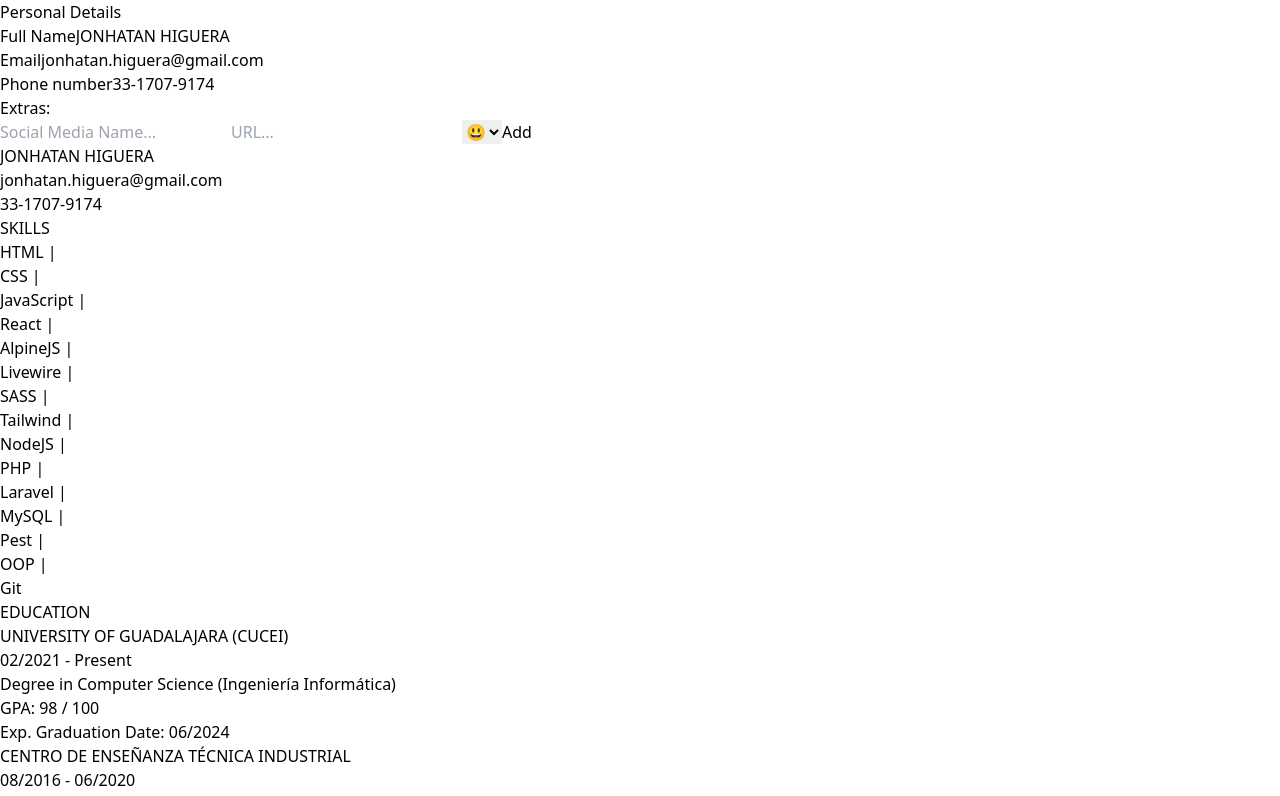
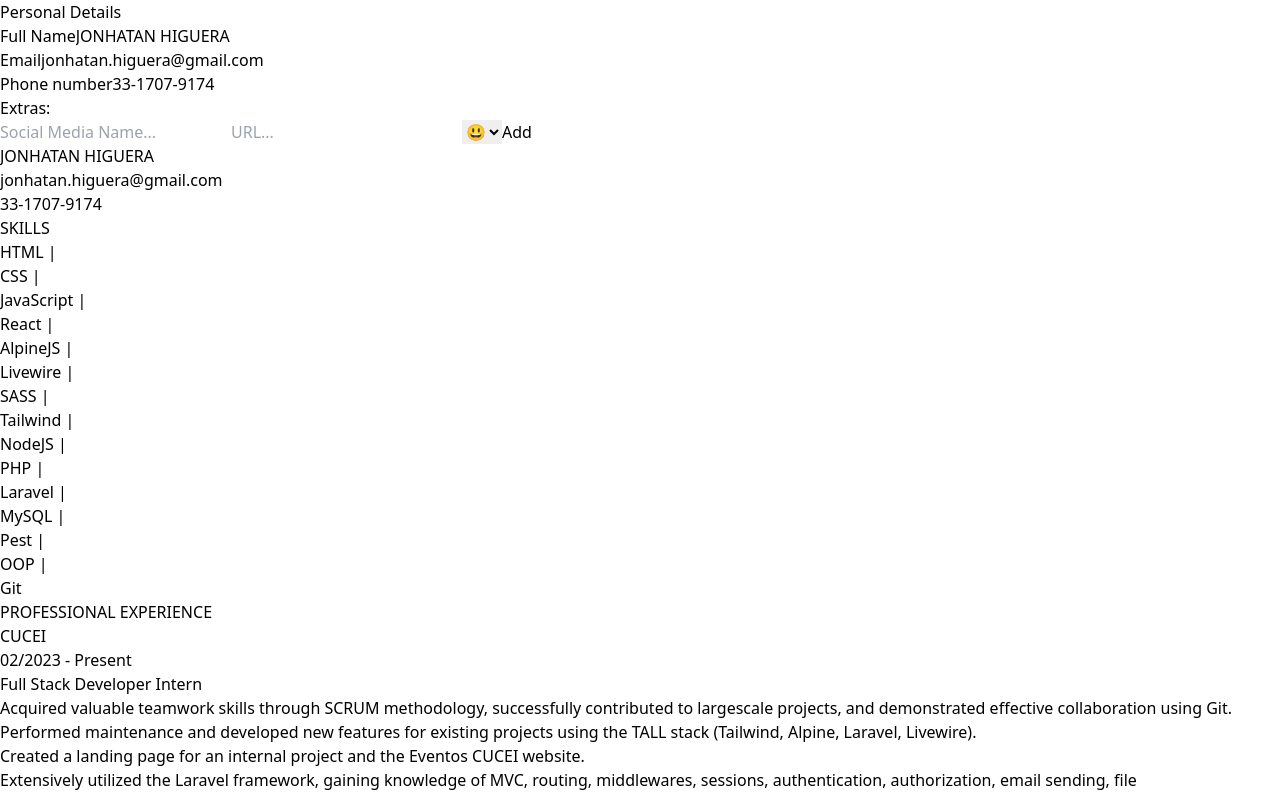
Before and after one commit to jonhatanh/cv-builder-application, a React (Vite) app: page / in a window 1280 px wide. Shown: the top 796 px of the page. Built offline with nearby package versions, Linux system fonts and the light colour scheme.

Commit message:
Update CVSection and enable links in bullets

```diff
--- a/src/App.jsx
+++ b/src/App.jsx
@@ -29,6 +29,23 @@ function App() {
       bullets: ["GPA: 92 / 100"],
     },
   ]);
+
+  const [experience, setExperience] = useState([
+    {
+      id: crypto.randomUUID(),
+      title: "CUCEI",
+      subtitle: "Full Stack Developer Intern",
+      date: "02/2023 - Present",
+      description:
+        "Acquired valuable teamwork skills through SCRUM methodology, successfully contributed to largescale projects, and demonstrated effective collaboration using Git.",
+      bullets: [
+        `Performed maintenance and developed new features for existing projects using the TALL stack (Tailwind, Alpine, Laravel, Livewire).`,
+        `Created a landing page for an internal project and the [Eventos CUCEI](https://eventos.cucei.udg.mx/) website.`,
+        `Extensively utilized the Laravel framework, gaining knowledge of MVC, routing, middlewares, sessions, authentication, authorization, email sending, file storage,migrations, seeders, Eloquent ORM, factories, and testing.`,
+        `Implemented feature tests in existing projects to ensure the proper functionality of routes and components.`,
+      ],
+    },
+  ]);
   const [skills, setSkills] = useState([
     "HTML ",
     "CSS ",
@@ -58,7 +75,12 @@ function App() {
         data={personalDetails}
         handleChange={handlePersonalDetails}
       ></PersonalDetails>
-      <CVPreview personalDetails={personalDetails} education={education} skills={skills}></CVPreview>
+      <CVPreview
+        personalDetails={personalDetails}
+        education={education}
+        experience={experience}
+        skills={skills}
+      ></CVPreview>
     </div>
   );
 }
--- a/src/components/CVPreview.jsx
+++ b/src/components/CVPreview.jsx
@@ -1,6 +1,6 @@
 import CVSection from "./CVSection";
 
-function CVPreview({ personalDetails, education, skills }) {
+function CVPreview({ personalDetails, education, experience, skills }) {
 
   const skillsList = skills.map((skill, index)=> {
           if(index === skills.length - 1) {
@@ -15,7 +15,7 @@ function CVPreview({ personalDetails, education, skills }) {
         })
 
   return (
-    <div className="flex flex-col gap-3 border-2 border-slate-400">
+    <div className="flex flex-col gap-3 border-2 border-slate-400 max-w-[700px]">
       <div>
         <h3 className="text-center text-3xl font-bold mb-1">{personalDetails.name}</h3>
         <div className="flex justify-center gap-3 mb-3">
@@ -30,6 +30,7 @@ function CVPreview({ personalDetails, education, skills }) {
         {skillsList}
         </ul>
       </div>
+      <CVSection title="PROFESSIONAL EXPERIENCE" sectionData={experience}></CVSection>
       <CVSection title="EDUCATION" sectionData={education}></CVSection>
 
     </div>
--- a/src/components/CVSection.jsx
+++ b/src/components/CVSection.jsx
@@ -1,17 +1,46 @@
 function CVSection({ title, sectionData }) {
+  function getListElement(text, key) {
+    const content = getLiContent(text);
+    return (
+      <li className="marker:text-xs" key={key}>
+        {content}
+      </li>
+    );
+  }
+
+  function getLiContent(text) {
+    const linkRegex = /\[(.*?)\]\((.*?)\)/g;
+    const parts = text.split(linkRegex);
+
+    return parts.map((part, index) => {
+      if (index % 3 === 1) {
+        // This is the link text
+        return (
+          <a className="underline" key={index} href={parts[index + 1]}>
+            {part}
+          </a>
+        );
+      } else if (index % 3 === 0) {
+        // This is the normal text
+        return <span key={index}>{part}</span>;
+      } else {
+        // This is the link URL, skip it
+        return null;
+      }
+    });
+  }
+
   const sectionList = sectionData.map((section) => {
     return (
       <div className="mb-2" key={section.id}>
-        <div className="flex justify-between">
+        <div className="-mb-1 flex justify-between">
           <h5 className="text-md font-bold">{section.title}</h5>
           <p className="text-sm font-bold">{section.date}</p>
         </div>
         <h6 className="text-sm font-bold">{section.subtitle}</h6>
-        <p>{section.description}</p>
+        <p className="my-1 text-sm">{section.description}</p>
         <ul className="ml-7 list-disc text-sm">
-          {section.bullets.map((bullet, index) => (
-            <li key={index}>{bullet}</li>
-          ))}
+          {section.bullets.map((bullet, index) => getListElement(bullet, index))}
         </ul>
       </div>
     );
@@ -19,7 +48,7 @@ function CVSection({ title, sectionData }) {
 
   return (
     <>
-      <div className="h-[2px] w-full bg-black"></div>
+      <div className="h-[1px] w-full bg-black shadow-sm shadow-slate-200"></div>
       <h4 className="text-center text-lg font-bold">{title}</h4>
       {sectionList}
     </>
```
